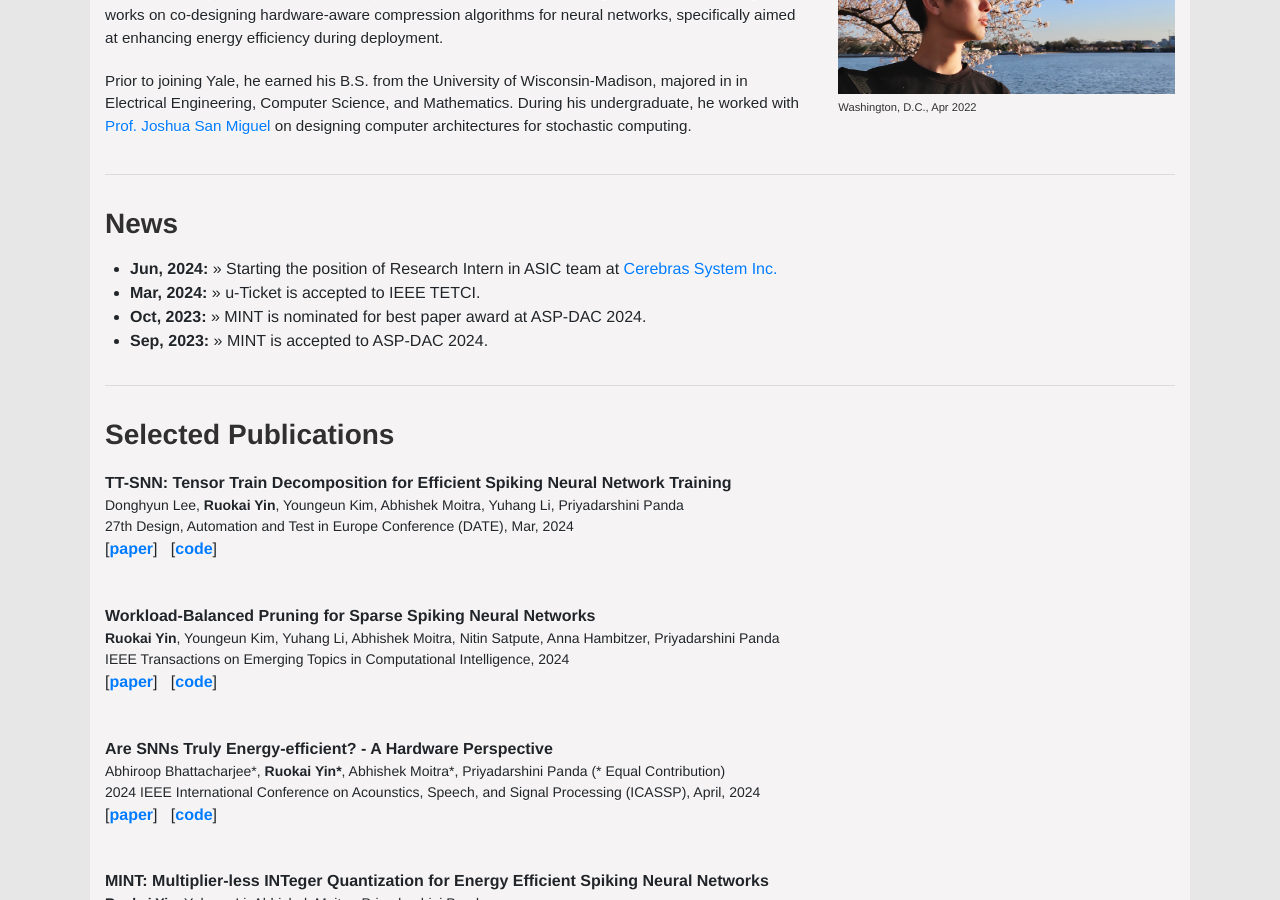
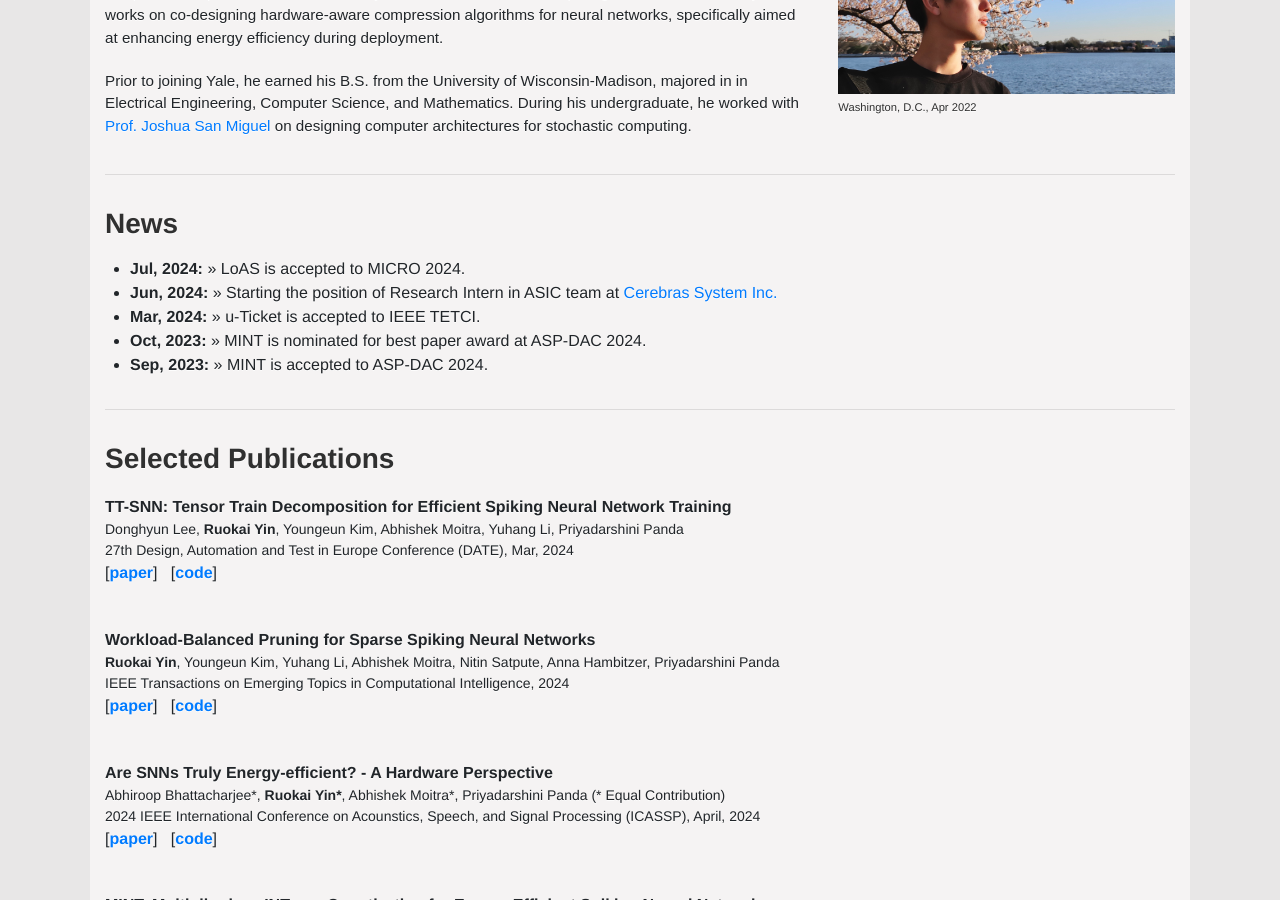
Before and after one commit to RuokaiYin/RuokaiYin.github.io, a Jekyll site: the page built from index.html, in a window 1280 px wide and 900 px high, scrolled down 434 px. Built offline with Jekyll 4.4.1, drawn with Linux system fonts in a browser that asks for light colours.

Commit message:
Update news.html

```diff
--- a/_includes/news.html
+++ b/_includes/news.html
@@ -6,6 +6,7 @@
 
 <div class="row">
     <ul>
+        <li><strong>Jul, 2024:</strong> » LoAS is accepted to MICRO 2024.</a></li>
         <li><strong>Jun, 2024:</strong> » Starting the position of Research Intern in ASIC team at <a href="https://www.cerebras.net/company/">Cerebras System Inc.</a></li>
         <li><strong>Mar, 2024:</strong> » u-Ticket is accepted to IEEE TETCI.</a></li>
         <li><strong>Oct, 2023:</strong> » MINT is nominated for best paper award at ASP-DAC 2024.</a></li>
```
